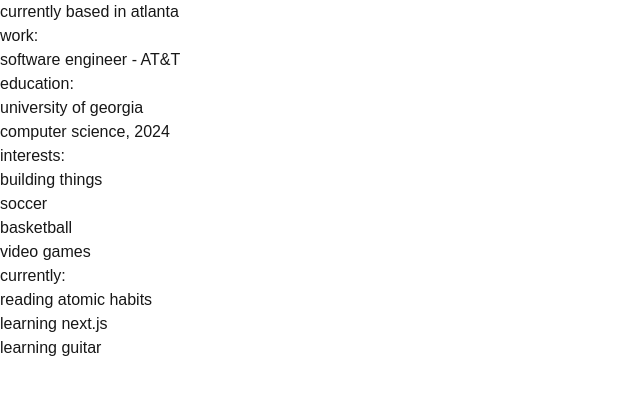
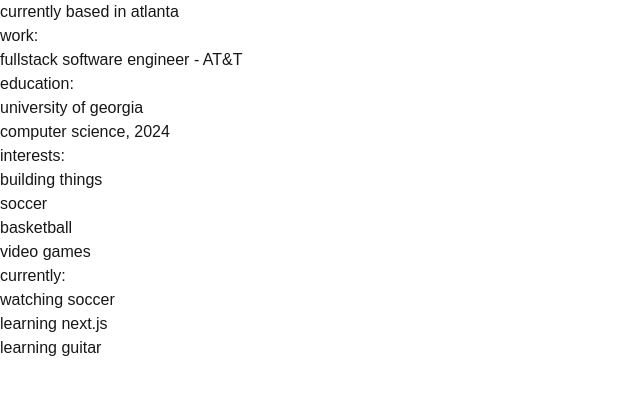
Before and after one commit to sameerfidai/web-app, a Next.js app: page /about in a window 1280 px wide. Shown: the top 394 px of the page, without its empty margins (0-640 px from the left). Built offline with nearby package versions, Linux system fonts and the light colour scheme.

Commit message:
update about page

```diff
--- a/src/app/about/page.tsx
+++ b/src/app/about/page.tsx
@@ -8,7 +8,7 @@ export default function About() {
           <div className="mb-8">
             <p>work:</p>
             <ul className="list-inside mt-2 opacity-70">
-              <li>software engineer - AT&T</li>
+              <li>fullstack software engineer - AT&T</li>
             </ul>
           </div>
 
@@ -33,7 +33,7 @@ export default function About() {
           <div>
             <p>currently:</p>
             <ul className="list-inside mt-2 opacity-70">
-              <li>reading atomic habits</li>
+              <li>watching soccer</li>
               <li>learning next.js</li>
               <li>learning guitar</li>
             </ul>
```
